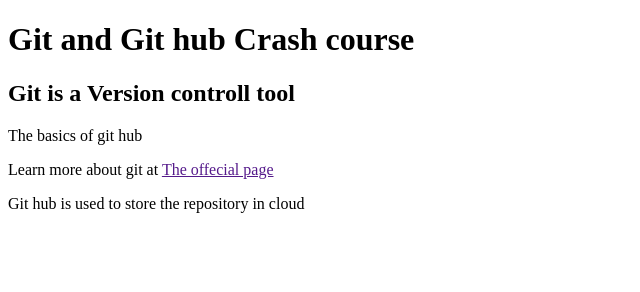
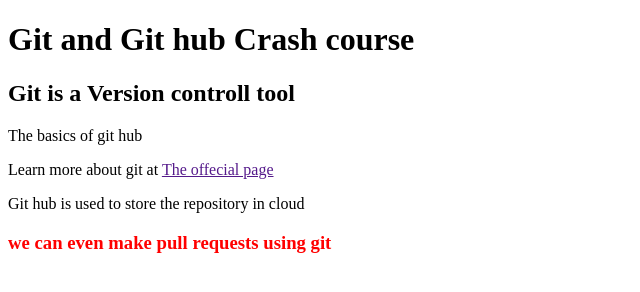
Before and after one commit to ambatiNikhil/githubTutorial, a plain HTML site: page index.html in a window 1280 px wide. Shown: the whole page, without its empty margins (0-640 px from the left). Drawn offline with Linux system fonts and the light colour scheme.

Commit message:
added a heading

```diff
--- a/index.html
+++ b/index.html
@@ -13,7 +13,7 @@
     <p>The basics of git hub</p>
     <p>Learn more about git at <a href="">The offecial page</a></p>
     <p>Git hub is used to store the repository in cloud</p>
-
+    <h3 style="color : red">we can even make pull requests using git</h3>
     <script href="index.js"></script>
 </body>
 </html>
```
